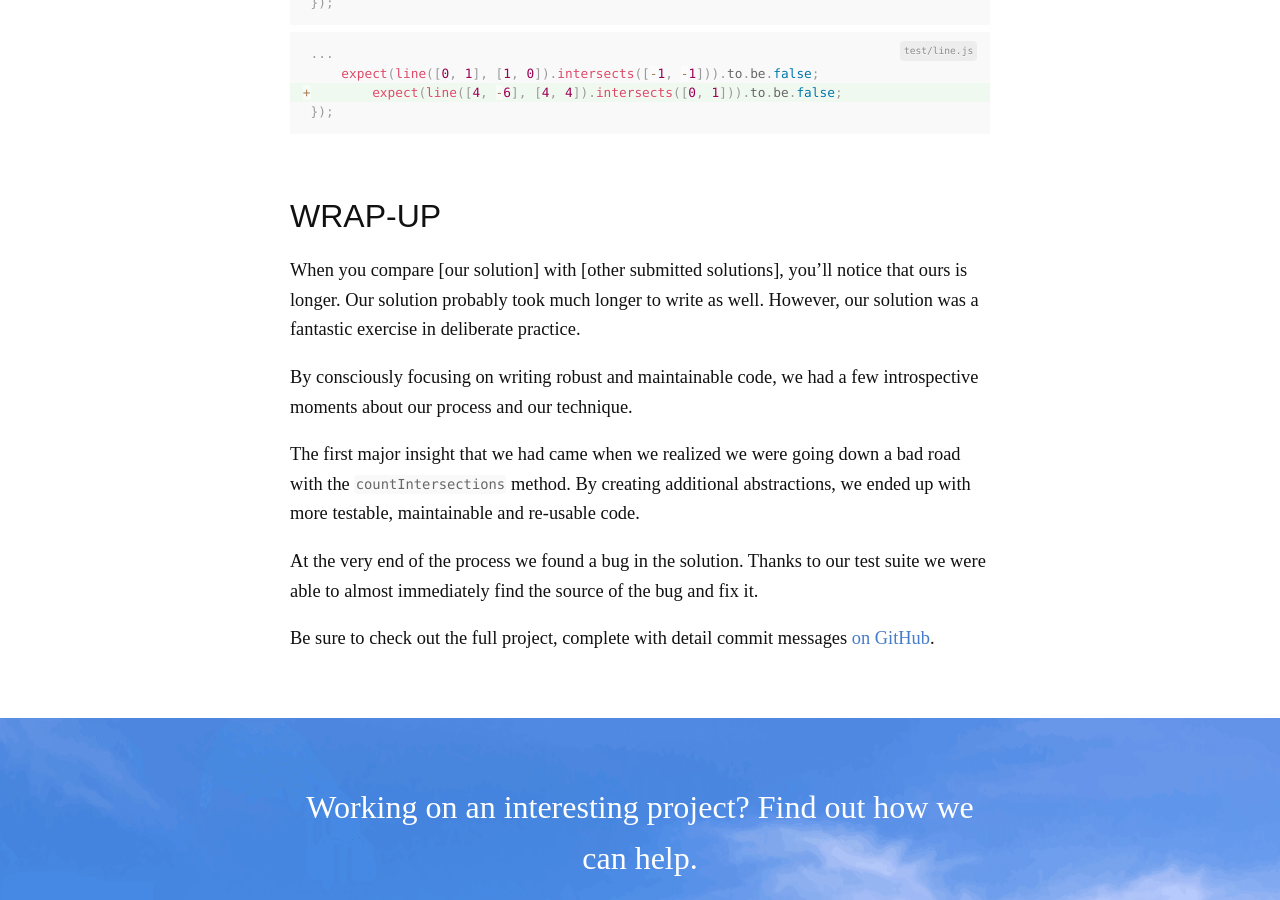
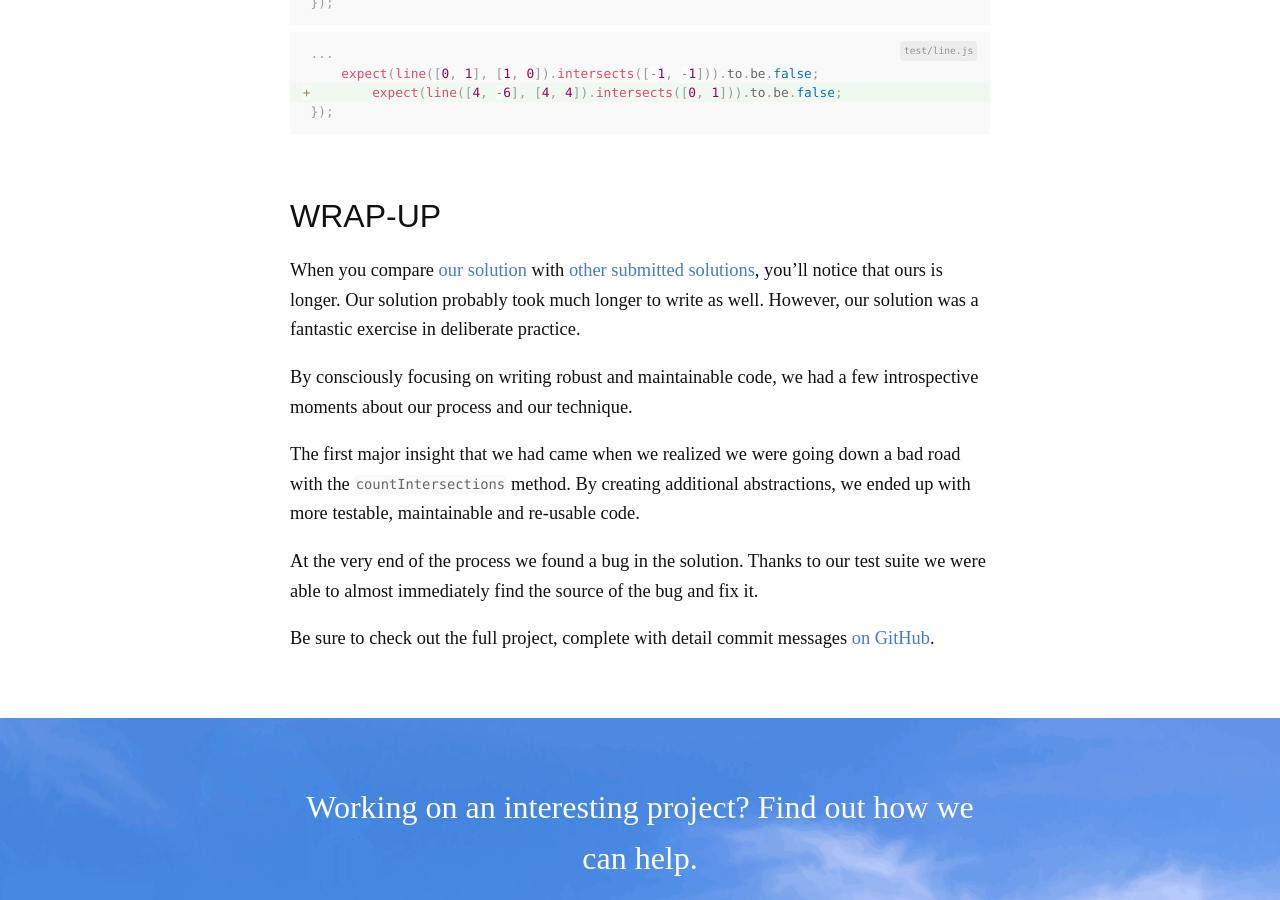
Before and after one commit to pcorey/pcorey.github.io, a Jekyll site: the page built from _posts/2016-07-20-point-in-polygon.markdown, in a window 1280 px wide and 900 px high, scrolled down 12511 px. Built offline with Jekyll 4.4.1, drawn with Linux system fonts in a browser that asks for light colours; nearby versions of some CDN libraries; some of the changed lines change nothing that is shown.

Commit message:
Fixed links

```diff
--- a/_posts/2016-07-20-point-in-polygon.markdown
+++ b/_posts/2016-07-20-point-in-polygon.markdown
@@ -646,7 +646,7 @@ Success!
 
 # Wrap-up
 
-When you compare [our solution] with [other submitted solutions], you’ll notice that ours is longer. Our solution probably took much longer to write as well. However, our solution was a fantastic exercise in deliberate practice.
+When you compare [our solution](https://github.com/pcorey/point-in-polygon) with [other submitted solutions](https://www.codewars.com/kata/530265044b7e23379d00076a/solutions/javascript), you’ll notice that ours is longer. Our solution probably took much longer to write as well. However, our solution was a fantastic exercise in deliberate practice.
 
 By consciously focusing on writing robust and maintainable code, we had a few introspective moments about our process and our technique.
 
```
